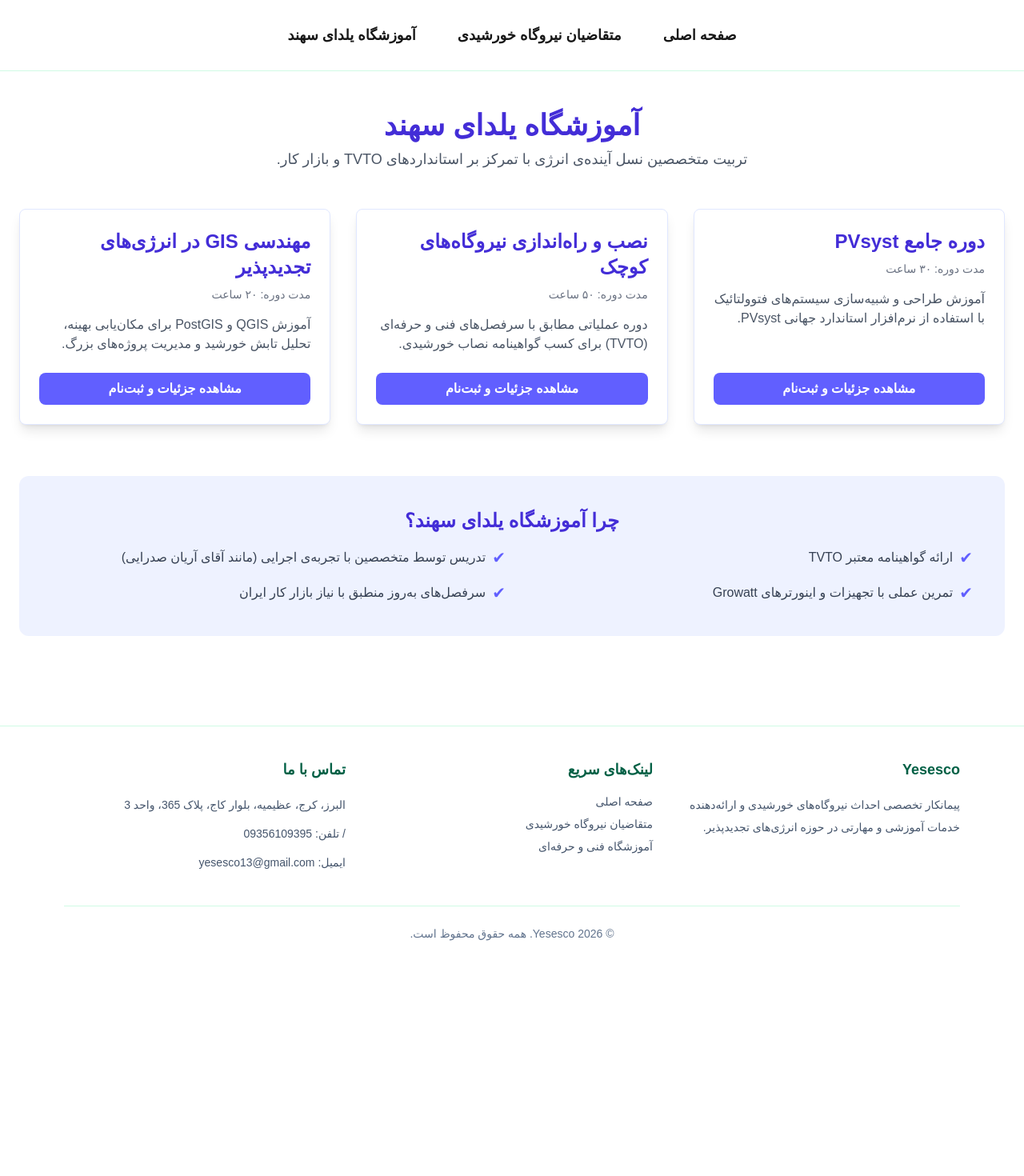
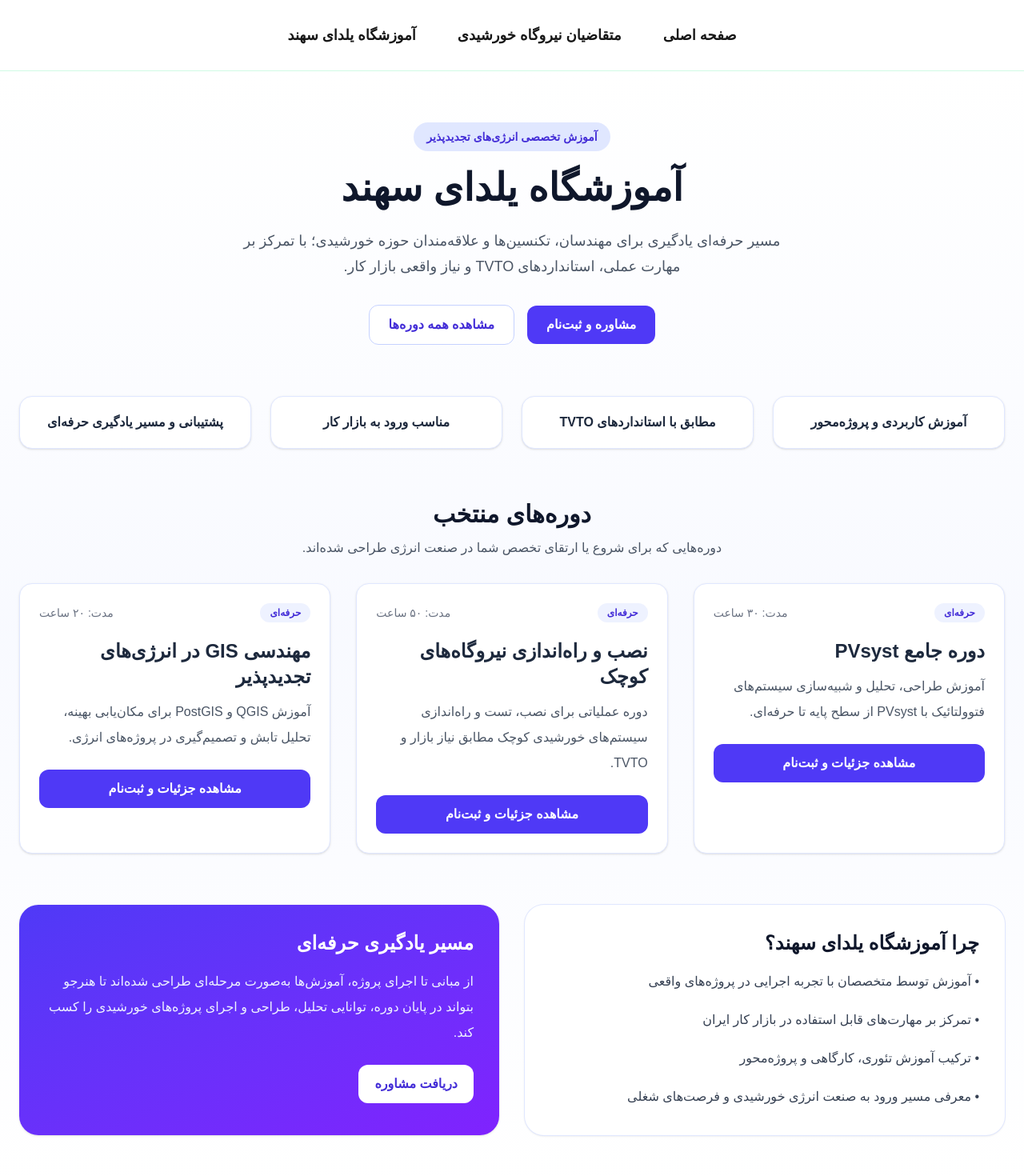
Before and after one commit to Ariyan8/yesesco, a Next.js app: page /academy in a window 1280 px wide. Shown: the top 1470 px of the page at 80% size. Before the commit the page ends 1217 px from the top, so only its background shows below. Built offline with nearby package versions, Linux system fonts and the light colour scheme.

Commit message:
update files

```diff
--- a/app/academy/page.tsx
+++ b/app/academy/page.tsx
@@ -1,81 +1,162 @@
 // file: app/academy/page.tsx
 import React from 'react';
 import Link from 'next/link';
+import type { Metadata } from 'next';
 
-export const metadata = {
+export const metadata: Metadata = {
   title: 'آموزشگاه یلدای سهند | دوره‌های تخصصی انرژی خورشیدی',
+  description:
+    'آموزشگاه یلدای سهند؛ دوره‌های تخصصی انرژی خورشیدی، PVsyst، نصب نیروگاه‌های کوچک و GIS با رویکرد بازار کار و TVTO.',
 };
 
-// کامپوننت معرفی یک دوره
 interface CourseCardProps {
   title: string;
   shortDescription: string;
   duration: string;
   link: string;
+  level?: string;
 }
 
-const CourseCard: React.FC<CourseCardProps> = ({ title, shortDescription, duration, link }) => (
-  <div className="bg-white p-6 rounded-lg shadow-lg border border-indigo-100 flex flex-col justify-between">
-    <div>
-      <h3 className="text-2xl font-bold text-indigo-700 mb-2">{title}</h3>
-      <p className="text-sm font-medium text-gray-500 mb-4">مدت دوره: {duration}</p>
-      <p className="text-gray-600 mb-6">{shortDescription}</p>
+const CourseCard: React.FC<CourseCardProps> = ({
+  title,
+  shortDescription,
+  duration,
+  link,
+  level = 'حرفه‌ای',
+}) => (
+  <div className="group h-full rounded-2xl border border-indigo-100 bg-white p-6 shadow-sm transition-all duration-300 hover:-translate-y-1 hover:shadow-xl">
+    <div className="mb-5 flex items-center justify-between gap-3">
+      <span className="rounded-full bg-indigo-50 px-3 py-1 text-xs font-semibold text-indigo-700">
+        {level}
+      </span>
+      <span className="text-sm font-medium text-gray-500">مدت: {duration}</span>
     </div>
-    <Link href={link} className="inline-block">
-      <button className="w-full bg-indigo-500 hover:bg-indigo-600 text-white font-semibold py-2 rounded-lg transition-colors duration-300">
+
+    <h3 className="mb-3 text-2xl font-bold text-slate-800">{title}</h3>
+    <p className="mb-6 leading-8 text-gray-600">{shortDescription}</p>
+
+    <Link
+      href={link}
+      className="mt-auto inline-flex w-full items-center justify-center rounded-xl bg-indigo-600 px-4 py-3 font-semibold text-white transition-colors duration-300 hover:bg-indigo-700"
+    >
       مشاهده جزئیات و ثبت‌نام
-      </button>
     </Link>
   </div>
 );
 
 export default function AcademyPage() {
   return (
-    <div className="container mx-auto px-6 py-12">
+    <main className="bg-gradient-to-b from-white via-indigo-50/40 to-white">
+      <section className="container mx-auto px-6 py-16">
+        {/* Hero */}
+        <div className="mx-auto mb-16 max-w-4xl text-center">
+          <span className="mb-4 inline-flex rounded-full bg-indigo-100 px-4 py-2 text-sm font-semibold text-indigo-700">
+            آموزش تخصصی انرژی‌های تجدیدپذیر
+          </span>
+          <h1 className="text-4xl font-extrabold leading-tight text-slate-900 md:text-5xl">
+            آموزشگاه یلدای سهند
+          </h1>
+          <p className="mx-auto mt-5 max-w-2xl text-lg leading-8 text-gray-600">
+            مسیر حرفه‌ای یادگیری برای مهندسان، تکنسین‌ها و علاقه‌مندان حوزه خورشیدی؛
+            با تمرکز بر مهارت عملی، استانداردهای TVTO و نیاز واقعی بازار کار.
+          </p>
 
-      {/* عنوان اصلی */}
-      <div className="text-center mb-12">
-        <h1 className="text-4xl font-extrabold text-indigo-700">آموزشگاه یلدای سهند</h1>
-        <p className="text-lg text-gray-600 mt-2">تربیت متخصصین نسل آینده‌ی انرژی با تمرکز بر استانداردهای TVTO و بازار کار.</p>
+          <div className="mt-8 flex flex-col items-center justify-center gap-4 sm:flex-row">
+            <Link
+              href="/contact"
+              className="inline-flex items-center justify-center rounded-xl bg-indigo-600 px-6 py-3 font-semibold text-white transition-colors hover:bg-indigo-700"
+            >
+              مشاوره و ثبت‌نام
+            </Link>
+            <Link
+              href="/academy/courses"
+              className="inline-flex items-center justify-center rounded-xl border border-indigo-200 bg-white px-6 py-3 font-semibold text-indigo-700 transition-colors hover:bg-indigo-50"
+            >
+              مشاهده همه دوره‌ها
+            </Link>
+          </div>
         </div>
 
-      {/* لیست دوره‌ها */}
-      <div className="grid md:grid-cols-3 gap-8">
+        {/* Features */}
+        <div className="mb-16 grid gap-6 md:grid-cols-4">
+          {[
+            'آموزش کاربردی و پروژه‌محور',
+            'مطابق با استانداردهای TVTO',
+            'مناسب ورود به بازار کار',
+            'پشتیبانی و مسیر یادگیری حرفه‌ای',
+          ].map((item) => (
+            <div
+              key={item}
+              className="rounded-2xl border border-indigo-100 bg-white p-5 text-center shadow-sm"
+            >
+              <p className="font-semibold text-slate-800">{item}</p>
+            </div>
+          ))}
+        </div>
 
+        {/* Courses */}
+        <div className="mb-16">
+          <div className="mb-8 text-center">
+            <h2 className="text-3xl font-bold text-slate-900">دوره‌های منتخب</h2>
+            <p className="mt-3 text-gray-600">
+              دوره‌هایی که برای شروع یا ارتقای تخصص شما در صنعت انرژی طراحی شده‌اند.
+            </p>
+          </div>
+
+          <div className="grid gap-8 md:grid-cols-3">
             <CourseCard
               title="دوره جامع PVsyst"
-          shortDescription="آموزش طراحی و شبیه‌سازی سیستم‌های فتوولتائیک با استفاده از نرم‌افزار استاندارد جهانی PVsyst."
+              shortDescription="آموزش طراحی، تحلیل و شبیه‌سازی سیستم‌های فتوولتائیک با PVsyst از سطح پایه تا حرفه‌ای."
               duration="۳۰ ساعت"
               link="/academy/courses/pvsyst"
             />
 
             <CourseCard
               title="نصب و راه‌اندازی نیروگاه‌های کوچک"
-          shortDescription="دوره عملیاتی مطابق با سرفصل‌های فنی و حرفه‌ای (TVTO) برای کسب گواهینامه نصاب خورشیدی."
+              shortDescription="دوره عملیاتی برای نصب، تست و راه‌اندازی سیستم‌های خورشیدی کوچک مطابق نیاز بازار و TVTO."
               duration="۵۰ ساعت"
               link="/academy/courses/installation"
             />
 
             <CourseCard
               title="مهندسی GIS در انرژی‌های تجدیدپذیر"
-          shortDescription="آموزش QGIS و PostGIS برای مکان‌یابی بهینه، تحلیل تابش خورشید و مدیریت پروژه‌های بزرگ."
+              shortDescription="آموزش QGIS و PostGIS برای مکان‌یابی بهینه، تحلیل تابش و تصمیم‌گیری در پروژه‌های انرژی."
               duration="۲۰ ساعت"
               link="/academy/courses/gis"
             />
-
+          </div>
         </div>
 
-      {/* بخش مزایای آموزشگاه */}
-      <div className="mt-16 bg-indigo-50 p-10 rounded-xl">
-        <h2 className="text-2xl font-bold text-indigo-700 mb-4 text-center">چرا آموزشگاه یلدای سهند؟</h2>
-        <ul className="grid md:grid-cols-2 gap-4 list-none text-gray-700">
-          <li className="flex items-center"><span className="text-indigo-500 text-xl ml-2">✔</span> ارائه گواهینامه معتبر TVTO</li>
-          <li className="flex items-center"><span className="text-indigo-500 text-xl ml-2">✔</span> تدریس توسط متخصصین با تجربه‌ی اجرایی (مانند آقای آریان صدرایی)</li>
-          <li className="flex items-center"><span className="text-indigo-500 text-xl ml-2">✔</span> تمرین عملی با تجهیزات و اینورترهای Growatt</li>
-          <li className="flex items-center"><span className="text-indigo-500 text-xl ml-2">✔</span> سرفصل‌های به‌روز منطبق با نیاز بازار کار ایران</li>
-        </ul>
+        {/* Why us */}
+        <div className="grid gap-8 lg:grid-cols-2">
+          <div className="rounded-3xl bg-white p-8 shadow-sm ring-1 ring-indigo-100">
+            <h2 className="mb-4 text-2xl font-bold text-slate-900">
+              چرا آموزشگاه یلدای سهند؟
+            </h2>
+            <div className="space-y-4 text-gray-700 leading-8">
+              <p>• آموزش توسط متخصصان با تجربه اجرایی در پروژه‌های واقعی</p>
+              <p>• تمرکز بر مهارت‌های قابل استفاده در بازار کار ایران</p>
+              <p>• ترکیب آموزش تئوری، کارگاهی و پروژه‌محور</p>
+              <p>• معرفی مسیر ورود به صنعت انرژی خورشیدی و فرصت‌های شغلی</p>
+            </div>
           </div>
 
+          <div className="rounded-3xl bg-gradient-to-br from-indigo-600 to-violet-600 p-8 text-white shadow-sm">
+            <h2 className="mb-4 text-2xl font-bold">مسیر یادگیری حرفه‌ای</h2>
+            <p className="mb-6 leading-8 text-indigo-50">
+              از مبانی تا اجرای پروژه، آموزش‌ها به‌صورت مرحله‌ای طراحی شده‌اند تا
+              هنرجو بتواند در پایان دوره، توانایی تحلیل، طراحی و اجرای پروژه‌های
+              خورشیدی را کسب کند.
+            </p>
+            <Link
+              href="/contact"
+              className="inline-flex items-center justify-center rounded-xl bg-white px-5 py-3 font-semibold text-indigo-700 transition-colors hover:bg-indigo-50"
+            >
+              دریافت مشاوره
+            </Link>
           </div>
+        </div>
+      </section>
+    </main>
   );
 }
```
Lines whose indentation alone changed are shown as unchanged.
